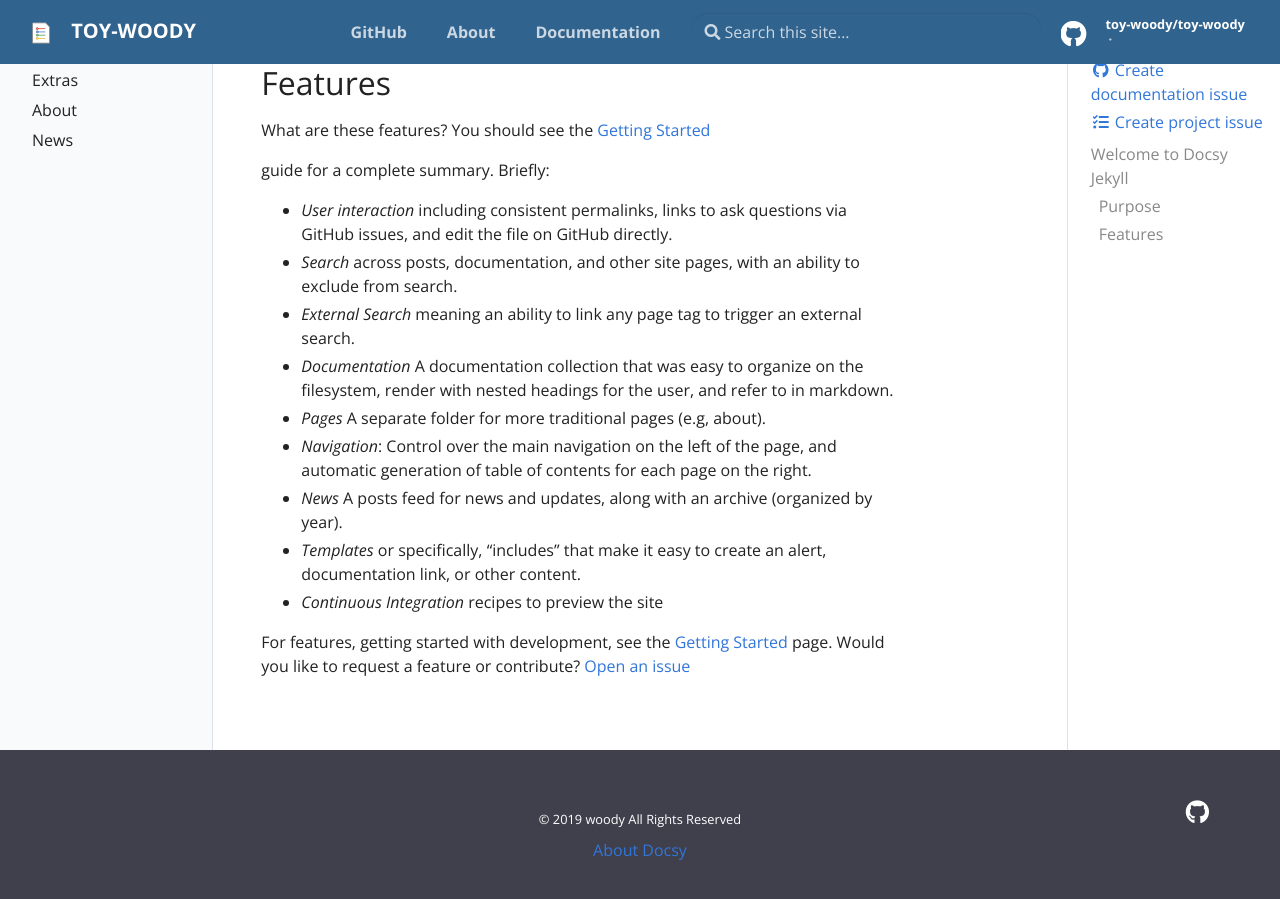
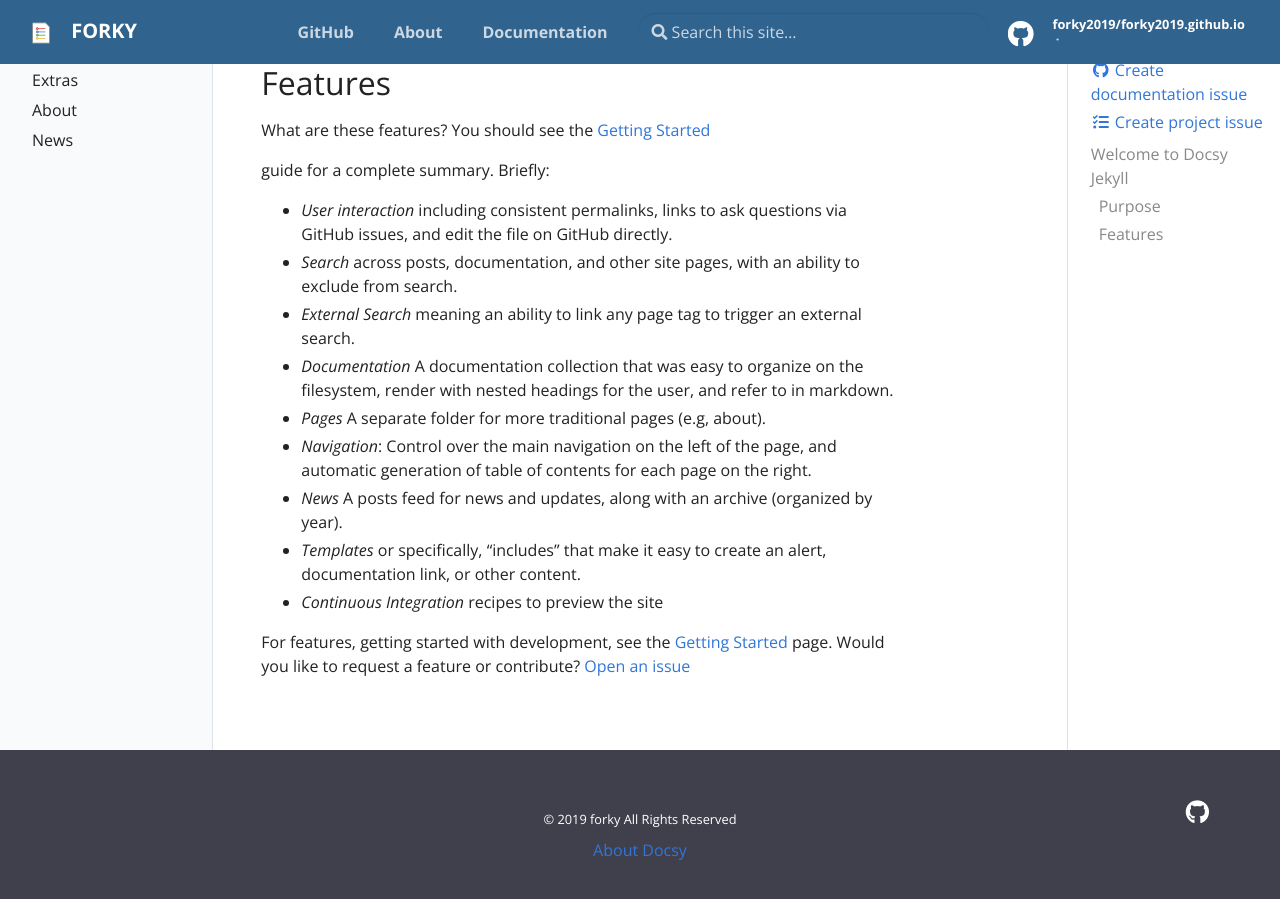
Before and after one commit to stay7/stay7.github.io, a Jekyll site: the page built from pages/index.md, in a window 1280 px wide and 900 px high, scrolled down 784 px. Built offline with Jekyll 4.4.1, drawn with Linux system fonts in a browser that asks for light colours.

Commit message:
Update username

```diff
--- a/_config.yml
+++ b/_config.yml
@@ -14,9 +14,9 @@
 # You can create any custom variable you would like, and they will be accessible
 # in the templates via {{ site.myvariable }}.
 
-title: toy-woody
+title: forky
 email: codeLatte20@gmail.com
-author: woody
+author: forky
 description: > # this means to ignore newlines until "baseurl:"
   Write an awesome description for your new site here. You can edit this
   line in _config.yml. It will appear in your document head meta (for
@@ -29,9 +29,9 @@
 url: "https://vsoch.github.io" # the base hostname & protocol for your site
 
 # Social (First three Required)
-repo: "https://github.com/toy-woody/toy-woody.github.io"
-github_user: "toy-woody"
-github_repo: "toy-woody"
+repo: "https://github.com/forky2019/forky2019.github.io"
+github_user: "forky2019"
+github_repo: "forky2019.github.io"
 
 # Optional
 # twitter: vsoch
```
